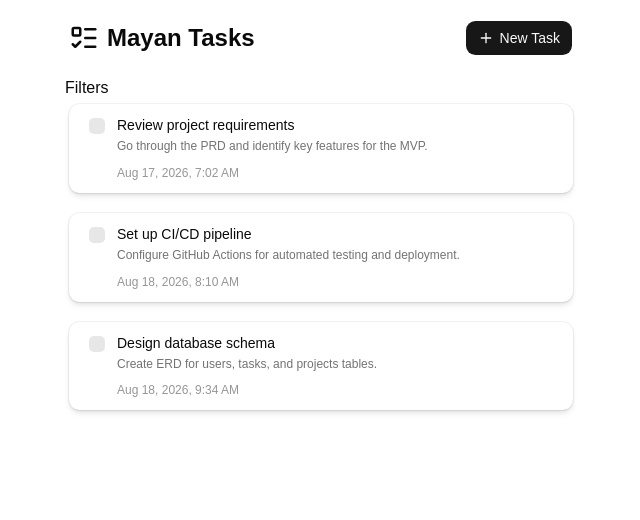
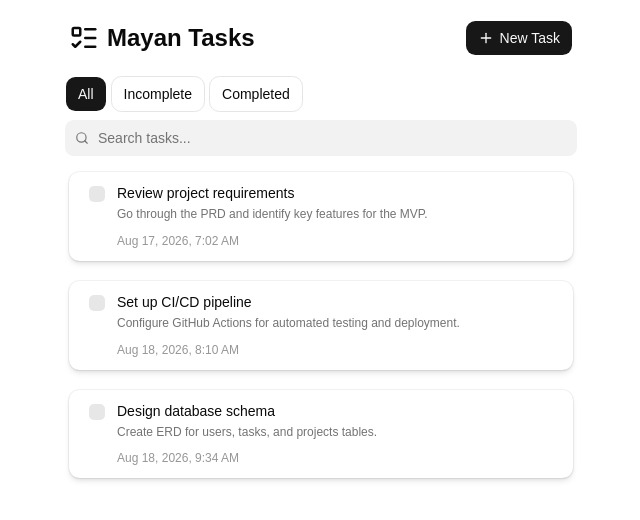
Before and after one commit to HusPhil/mayan-task-management, a React (Vite) app: page / in a window 1280 px wide. Shown: the top 520 px of the page, without its empty margins (319-959 px from the left). Built offline with nearby package versions, Linux system fonts and the light colour scheme.

Commit message:
feat: enhance Filters component with search functionality and improve TaskList checkbox styling

```diff
--- a/src/components/Filters.tsx
+++ b/src/components/Filters.tsx
@@ -1,5 +1,49 @@
-import React from "react"
+import { Button } from "./ui/button"
+import { TaskStatus } from "@/types/domain.types"
+import { Input } from "./ui/input"
+import { Search, SearchIcon } from "lucide-react"
+import { useState } from "react"
 
-export default function Filters() {
-  return <div>Filters</div>
+interface FilterChipsProps {
+  activeFilter: string
+  filters: string[]
+  onSetFilter: (filter: string) => void
 }
+
+function FilterChips({ onSetFilter, activeFilter, filters }: FilterChipsProps) {
+  return (
+    <div className="space-x-1">
+      {filters.map((filter) => (
+        <Button
+          key={filter}
+          className={"capitalize"}
+          variant={activeFilter === filter ? "default" : "outline"}
+          onClick={() => onSetFilter(filter)}
+        >
+          {filter.toLowerCase()}
+        </Button>
+      ))}
+    </div>
+  )
+}
+
+interface FiltersProps {}
+
+export default function Filters({}: FiltersProps) {
+  const [activefilter, setActiveFilter] = useState<string>("All")
+
+  return (
+    <div className="mb-3 space-y-2">
+      <FilterChips
+        onSetFilter={(filter: string) => setActiveFilter(filter)}
+        activeFilter={activefilter}
+        filters={["All", ...Object.keys(TaskStatus)]}
+      />
+      <div className="relative">
+        <Search className="pointer-events-none absolute top-1/2 left-2.5 size-3.5 -translate-y-1/2 text-muted-foreground" />
+
+        <Input className="pl-8" placeholder="Search tasks..." />
+      </div>
+    </div>
+  )
+}
--- a/src/components/TaskList.tsx
+++ b/src/components/TaskList.tsx
@@ -88,7 +88,7 @@ const TaskCard = ({ task }: TaskCardProps) => {
         <div className="px-5 py-3">
           <div className="flex items-start gap-3">
             <Checkbox
-              className={"mt-0.5"}
+              className={"mt-0.5 cursor-pointer"}
               checked={task.status === TaskStatus.COMPLETED}
             />
             <div>
```
